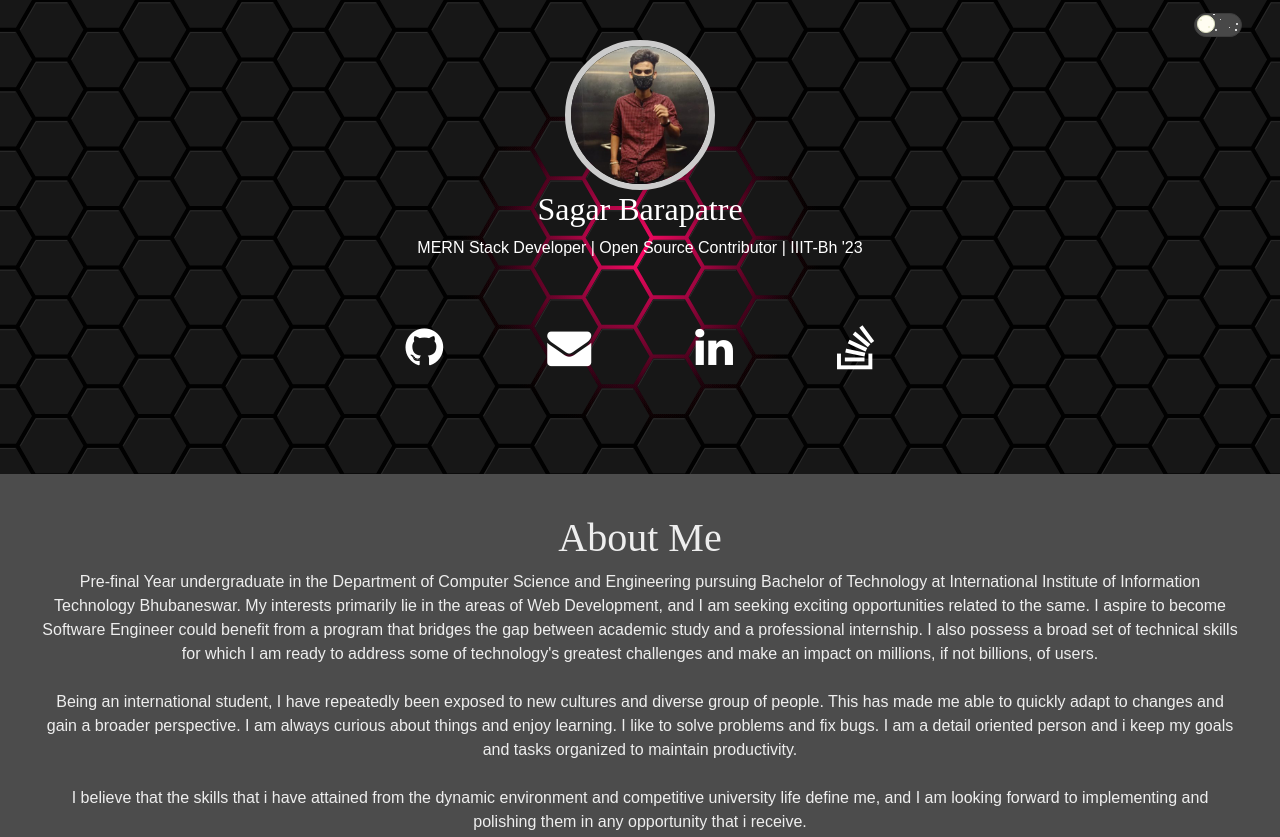
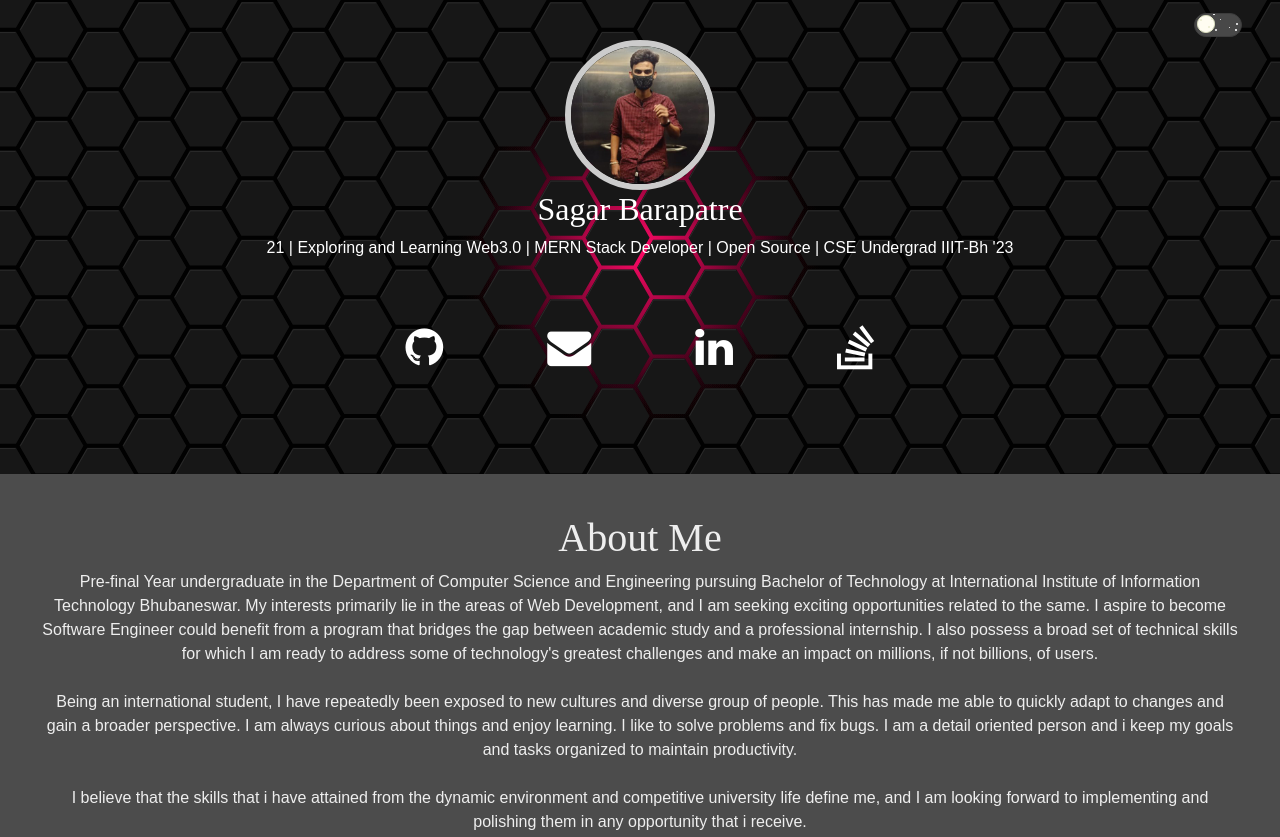
Before and after one commit to sagar-barapatre/Portfolio-Website, a plain HTML site: page index.html in a window 1280 px wide. Shown: the top 837 px of the page. Drawn offline with nearby package versions, Linux system fonts and the light colour scheme; no server answers; animation ran at ten frames a second; a web font is replaced by a local one.

Commit message:
Update index.html

```diff
--- a/index.html
+++ b/index.html
@@ -47,7 +47,7 @@
         <div class="fixed-content">
             <img class="port" src="img/profile.jpeg">
             <h2>Sagar Barapatre</h2>
-            <p style="color:#fff;">MERN Stack Developer | Open Source Contributor | IIIT-Bh '23</p>
+            <p style="color:#fff;">21 | Exploring and Learning Web3.0 | MERN Stack Developer | Open Source | CSE Undergrad IIIT-Bh '23</p>
             <div class="icon-row">
                 <a href="https://github.com/sagar-barapatre"><i class="fa fa-github"></i></a>
                 <!-- <a href="https://codepen.io/MuLx10/pens/showcase"><i class="fa fa-codepen"></i></a> -->
```
